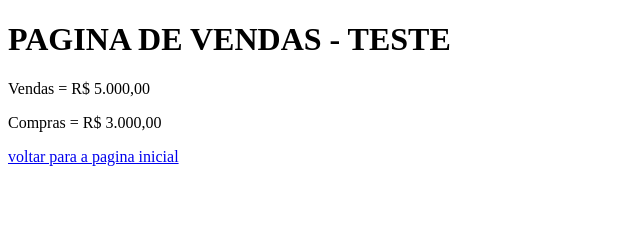
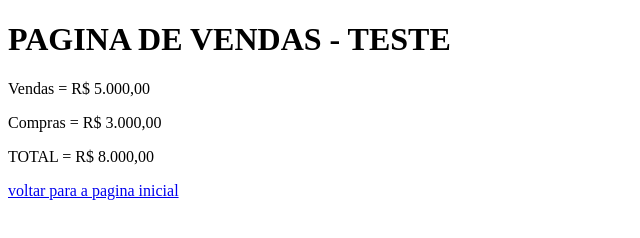
Before and after one commit to romiltonr/aulagithub, a plain HTML site: page vendas.html in a window 1280 px wide. Shown: the whole page, without its empty margins (0-640 px from the left). Drawn offline with Linux system fonts and the light colour scheme.

Commit message:
ajsute 2

```diff
--- a/vendas.html
+++ b/vendas.html
@@ -7,8 +7,9 @@
 </head>
 <body>
     <h1>PAGINA DE VENDAS - TESTE</h1>
-    <p>Vendas = R$ 5.000,00</p>
+    <p>Vendas  = R$ 5.000,00</p>
     <p>Compras = R$ 3.000,00</p>
+    <p>TOTAL   = R$ 8.000,00</p>
     <a href="index.html">voltar para a pagina inicial</a>
 </body>
 </html>
```
